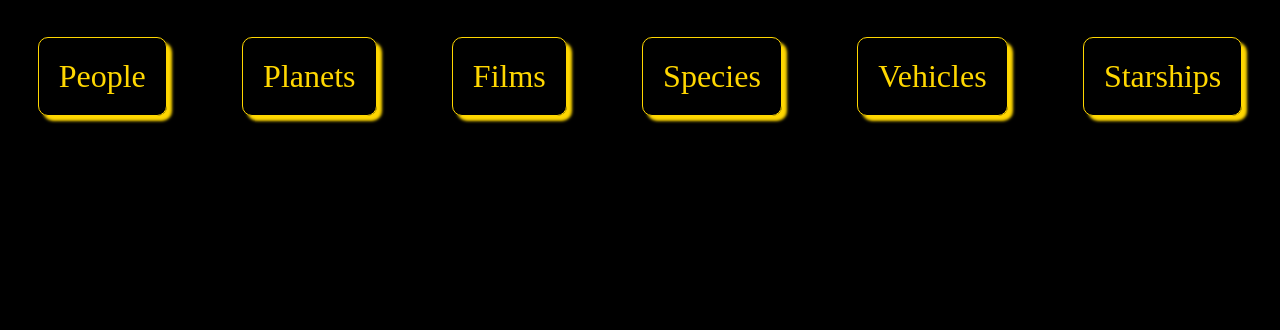
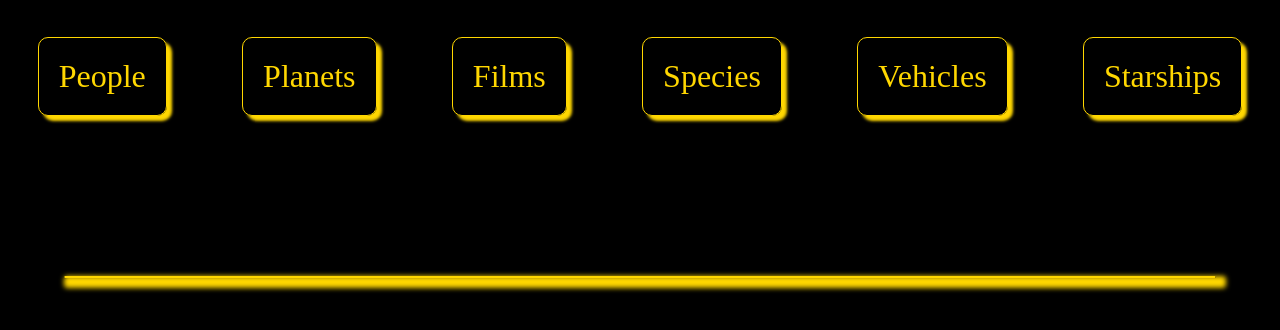
Before and after one commit to RemiRemy/star-wars, a plain HTML site: page index.html in a window 1280 px wide. Shown: the part 134-464 px from the top of the page. Drawn offline with nearby package versions, Linux system fonts and the light colour scheme.

Commit message:
fin de journée

```diff
--- a/index.html
+++ b/index.html
@@ -23,9 +23,10 @@
         </ul>
     </nav>
     <main id="main">
+
     </main>
     <div id="ligneId" class="suivant">
     </div>
-
+    <div id="detailId" class="detail"></div>
 </body>
 </html>
--- a/index.js
+++ b/index.js
@@ -1,4 +1,5 @@
 $("#main").css("border", "none").css("box-shadow", "none")
+// $("#detailId").css("border", "none").css("box-shadow", "none")
 $(".suivant").html("")
 let suivant ='<i class="fas fa-arrow-left"></i><i class="fas fa-arrow-right"></i>'
 
@@ -25,7 +26,7 @@ let suivant ='<i class="fas fa-arrow-left"></i><i class="fas fa-arrow-right"></i
  function getListe(url){
     // data=> renvoie la réponse du serveur en gros les données contenu dans la page de l'url le plus souvent il s'agit de Json
     $.get(url, data=> {
-     //   console.log(data);
+       console.log(data);
         /*
          console.log(data.name);
          $("#main").html('<div>'+data.results[1]+'</div>')
--- a/style.css
+++ b/style.css
@@ -70,3 +70,11 @@ li{
     display: flex;
     justify-content: space-around;
 }
+
+#detailId{
+    margin: 80px auto 20px auto;
+    border: gold 1.5px solid;
+    border-radius: 10px;
+    box-shadow: gold 5px 5px 5px 5px;
+    width: 90%;
+}
```
